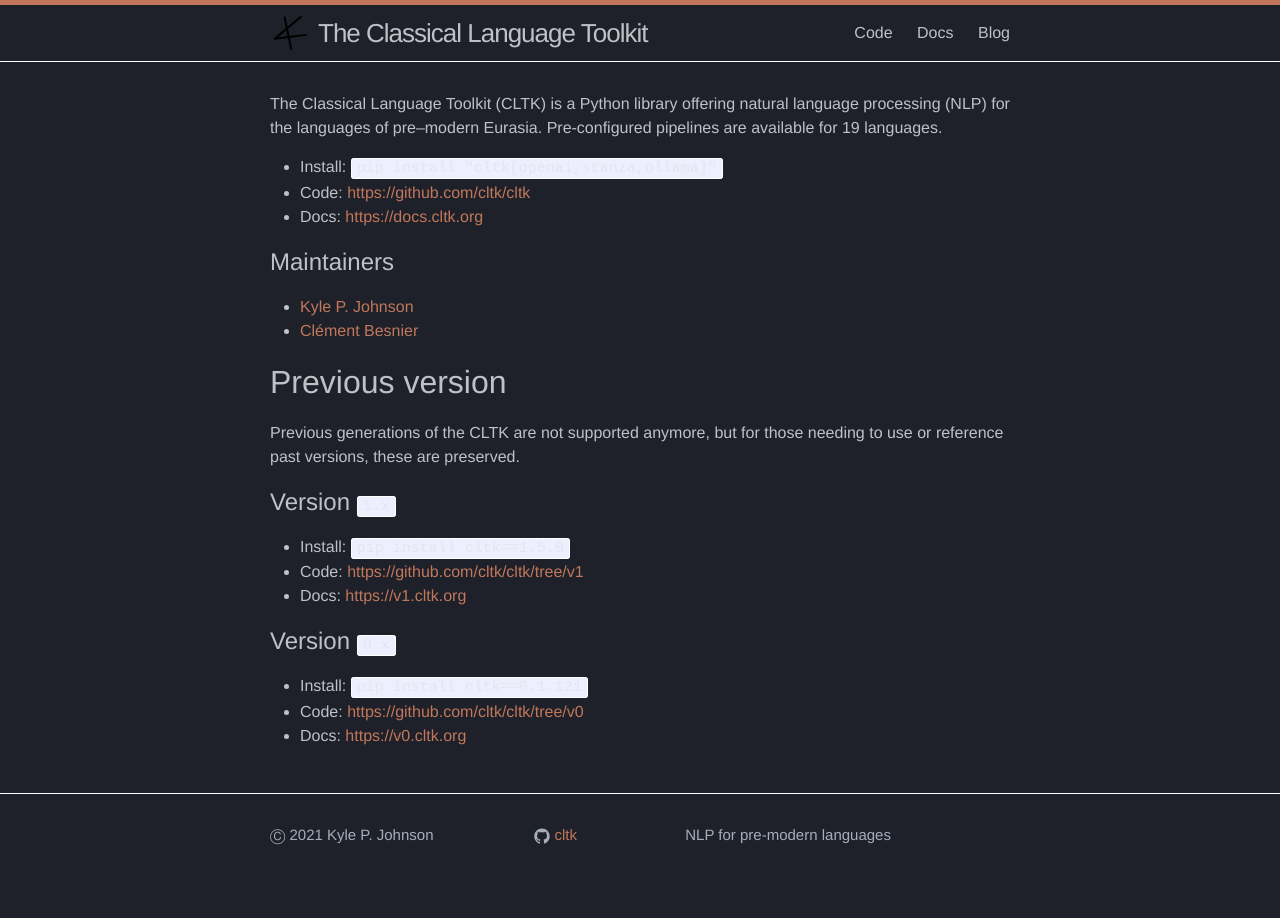
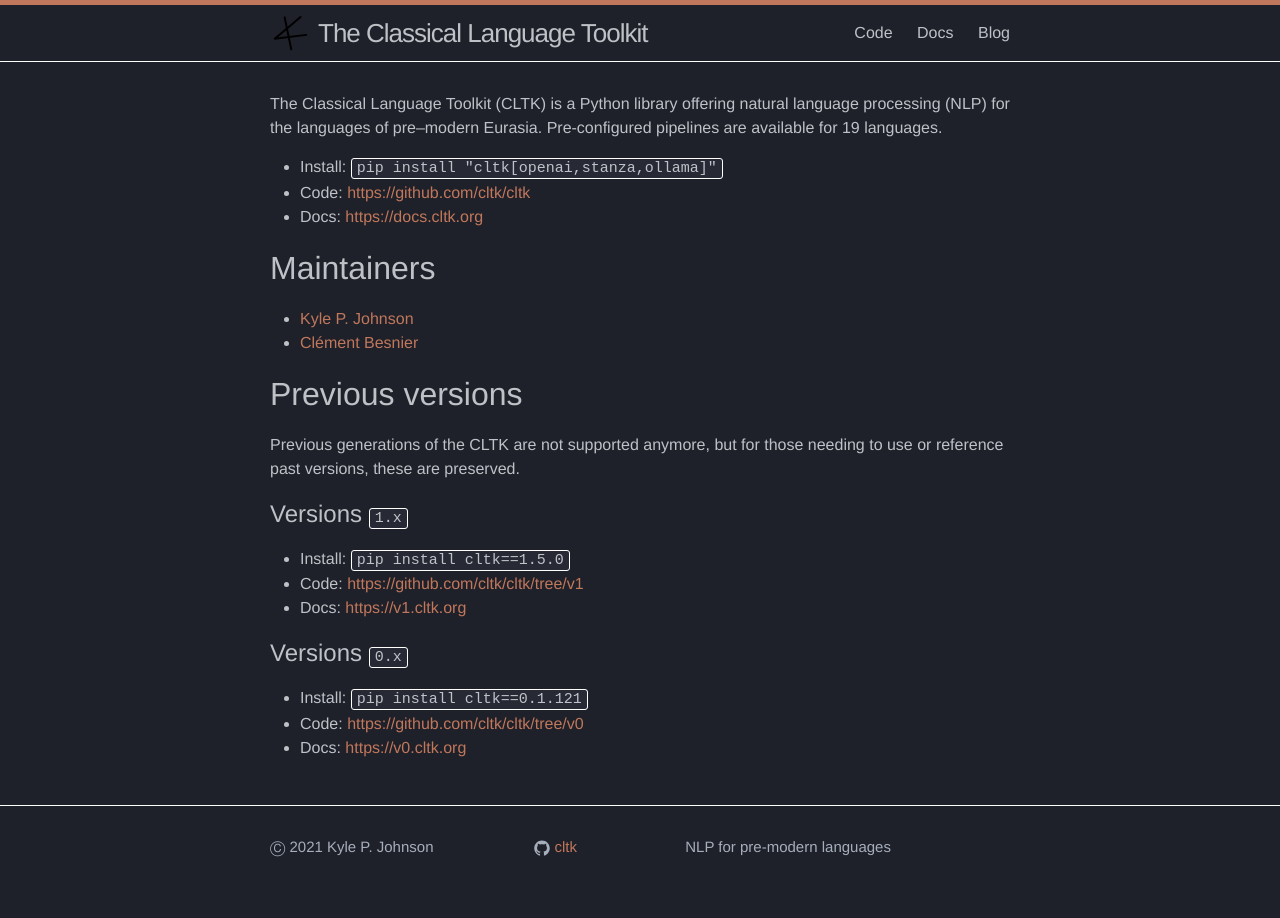
Before and after one commit to cltk/cltk.github.io, a Jekyll site: the page built from index.md, in a window 1280 px wide. Built offline with Jekyll 4.4.1, drawn with Linux system fonts in a browser that asks for light colours.

Commit message:
correct code blocks

```diff
--- a/_sass/_base.scss
+++ b/_sass/_base.scss
@@ -131,7 +131,8 @@
     font-size: 15px;
     border: 1px solid $grey-color-light;
     border-radius: 3px;
-    background-color: #eef;
+    background-color: $code-bg-color; // dark code background
+    color: $text-color;               // readable on dark bg
 }
 
 code {
@@ -140,7 +141,7 @@
 
 pre {
     padding: 8px 12px;
-    overflow-x: scroll;
+    overflow-x: auto;
 
     > code {
         border: 0;
--- a/css/main.scss
+++ b/css/main.scss
@@ -32,6 +32,9 @@
 $on-palm:          600px;
 $on-laptop:        800px;
 
+// Code colors (dark mode)
+$code-bg-color:    hsl(225, 15%, 18%);
+
 
 
 // Using media queries with like this:
--- a/index.md
+++ b/index.md
@@ -8,22 +8,22 @@
 - Code: <https://github.com/cltk/cltk>
 - Docs: <https://docs.cltk.org>
 
-## Maintainers
+# Maintainers
 
 * [Kyle P. Johnson](https://github.com/kylepjohnson)
 * [Clément Besnier](https://github.com/clemsciences)
 
-# Previous version
+# Previous versions
 
 Previous generations of the CLTK are not supported anymore, but for those needing to use or reference past versions, these are preserved.
 
-## Version `1.x`
+## Versions `1.x`
 
 - Install: `pip install cltk==1.5.0`
 - Code: <https://github.com/cltk/cltk/tree/v1>
 - Docs: <https://v1.cltk.org>
 
-## Version `0.x`
+## Versions `0.x`
 
 - Install: `pip install cltk==0.1.121`
 - Code: <https://github.com/cltk/cltk/tree/v0>
```
